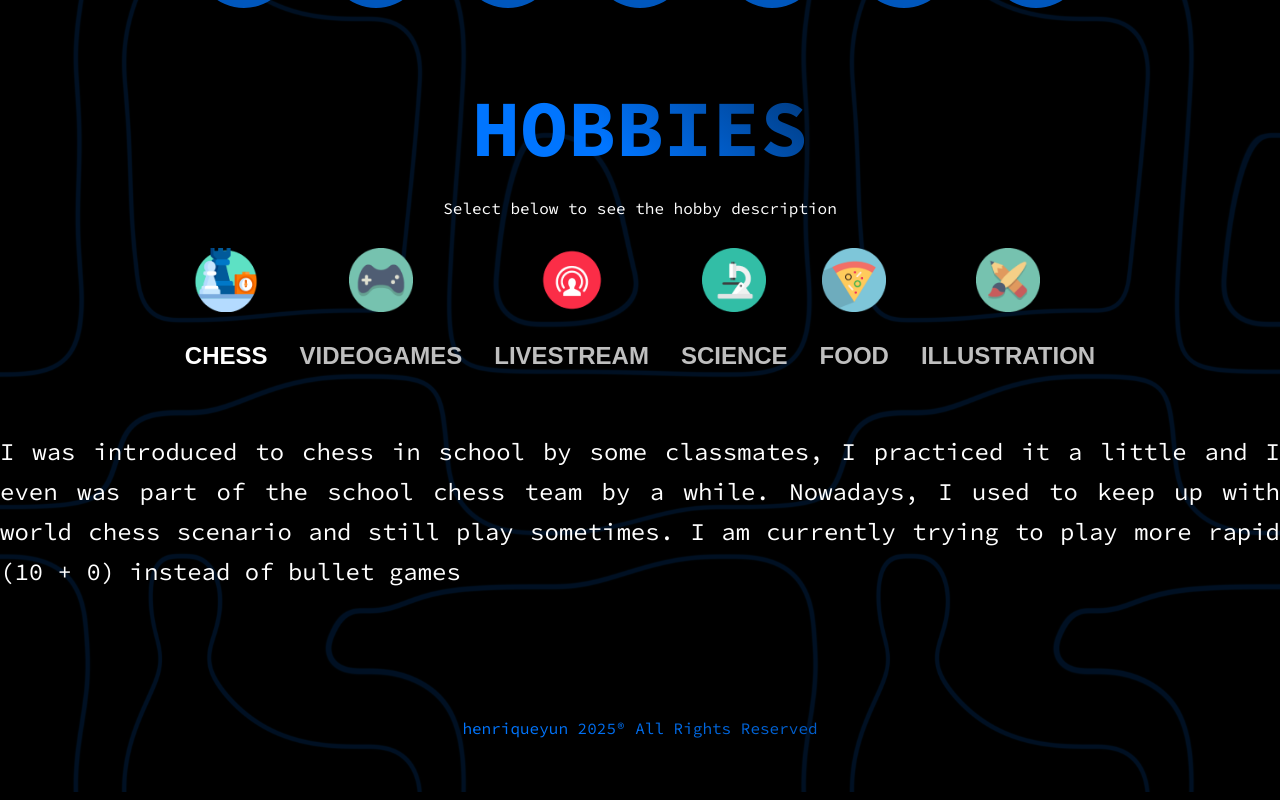
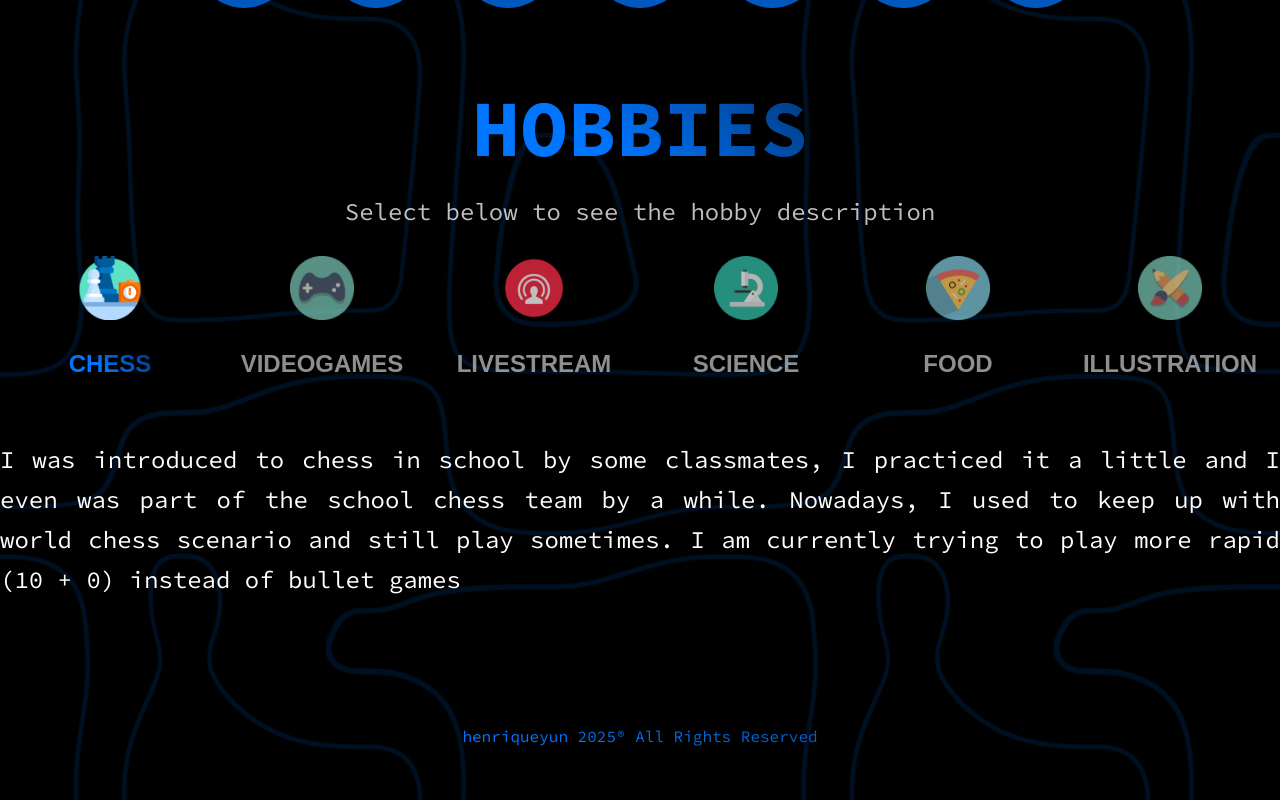
Before and after one commit to henriqueyun/henriqueyun.github.io, a React (Vite) app: page / in a window 1280 px wide. Shown: the part 4090-4890 px from the top of the page. Built offline with nearby package versions, Linux system fonts and the light colour scheme; a web font is replaced by a local one.

Commit message:
feat: changed hobbies design (colors, font and spacing)

```diff
--- a/src/components/sections/HobbiesSection.tsx
+++ b/src/components/sections/HobbiesSection.tsx
@@ -36,8 +36,9 @@ const HobbiesHeader = styled.h1`
 `
 
 const HobbiesSubheader = styled.p`
-    font-size: ${theme.font.size.content};
+    font-size: ${theme.font.size.highlight};
     text-align: center;
+    color: ${theme.palette.text.secondary};
 `
 
 const HobbiesWrapper = styled.section`
@@ -59,15 +60,22 @@ const HobbiesIconWrapper = styled.ul`
         grid-template-rows: 1fr 1fr;
         grid-template-columns: 1fr 1fr;
     }
-
 `
 
-const Hobbie = styled.span`
+const Hobbie = styled.span<{ $selected?: boolean; }>`
     display: flex;
     flex-direction: column;
     align-items: center;
     gap: 32px;
     cursor: pointer;
+    opacity: ${props => !props.$selected ? '0.75' : '1'};
+    width: 180px;
+    &:hover {
+        opacity: 1;
+    }
+    &:hover li {
+        color: ${props => !props.$selected ? theme.palette.text.secondary : theme.palette.text.primary};
+    }
 `
 
 const HobbieIcon = styled.img`
@@ -79,7 +87,9 @@ const HobbieTitle = styled.li<{ $selected?: boolean; }>`
     font-weight: ${theme.font.weight.bold};
     font-family: ${theme.font.family.title};
     font-size: ${theme.font.size.highlight};
-    color: ${props => !props.$selected ? theme.palette.text.secondary : theme.palette.text.primary};
+    background: ${props => props.$selected ? `linear-gradient(45deg, ${theme.palette.gradient.light} 37%, ${theme.palette.gradient.dark} 99%)`: theme.palette.text.secondary};
+    background-clip: text;
+    color: transparent;
     @media (max-width: 768px) {
         font-size: ${theme.font.size.content};
     }
@@ -141,7 +151,7 @@ function HobbiesSection() {
             <HobbiesWrapper>
                 <HobbiesIconWrapper>
                     {hobbies.map((hobbie: Hobbie) => (
-                        <Hobbie key={hobbie.title} onClick={() => setSelectedHobbieDescription(hobbie.description)}>
+                        <Hobbie key={hobbie.title} onClick={() => setSelectedHobbieDescription(hobbie.description)} $selected={hobbie.description === selectedHobbieDescription}>
                             <HobbieIcon src={hobbie.image} alt={`${uppercaseFirstLetter(hobbie.title)} icon`} />
                             <HobbieTitle $selected={hobbie.description === selectedHobbieDescription}>{hobbie.title}</HobbieTitle>
                         </Hobbie>
```
